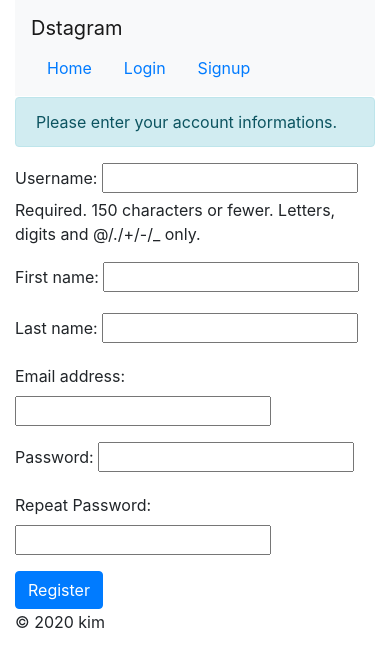
After one commit to slsajs/dstargarm, a Django app: page /accounts/register/ in a window 390 px wide. The commit adds this page. Shown: the top 667 px of the page. Run offline with Django 3.2, Linux system fonts and the light colour scheme; some libraries are stand-ins or nearby versions.

Commit message:
회원가입 기능 추가

```diff
--- /dev/null
+++ b/accounts/forms.py
@@ -0,0 +1,16 @@
+from django.contrib.auth.models import User
+from django import forms
+
+class RegisterForm(forms.ModelForm):
+    password = forms.CharField(label='Password', widget=forms.PasswordInput)
+    password2 = forms.CharField(label='Repeat Password', widget=forms.PasswordInput)
+
+    class Meta:
+        model = User
+        fields = ['username', 'first_name', 'last_name', 'email']
+
+    def clean_password2(self):
+        cd = self.cleaned_data
+        if cd['password'] != cd['password2']:
+            raise forms.ValidationError('Passwords not matched!')
+        return cd['password2']
--- /dev/null
+++ b/accounts/templates/registration/register.html
@@ -0,0 +1,18 @@
+{% extends 'base.html' %}
+
+{% block title %}- Registration{% endblock %}
+
+{% block content %}
+<div class="row">
+    <div class="col-md-2"></div>
+    <div class="col-md-8 panel panel-default">
+        <div class="alert alert-info">Please enter your account informations.</div>
+        <form action="" method="post">
+            {{form.as_p}}
+            {% csrf_token %}
+            <input class="btn btn-primary" type="submit" value="Register">
+        </form>
+    </div>
+    <div class="col-md-2"></div>
+</div>
+{% endblock %}
--- a/accounts/urls.py
+++ b/accounts/urls.py
@@ -1,9 +1,11 @@
 from django.urls import path
 from django.contrib.auth import views as auth_view
+from .views import register
 
 
 
 urlpatterns = [
     path('login/', auth_view.LoginView.as_view(), name='login'),
     path('logout/', auth_view.LogoutView.as_view(template_name='registration/logout.html'), name='logout'),
+    path('register/', register, name='register'),
 ]
--- a/accounts/views.py
+++ b/accounts/views.py
@@ -1,3 +1,16 @@
 from django.shortcuts import render
+from .forms import RegisterForm
 
-# Create your views here.
+def register(request):
+
+    if request.method == 'POST':
+        user_form = RegisterForm(request.POST)
+        if user_form.is_valid():
+            new_user = user_form.save(commit=False)
+            new_user.set_password(user_form.cleaned_data['password'])
+            new_user.save()
+            return render(request, 'registration/register_done.html', {'new_user':new_user})
+    else:
+        user_form = RegisterForm()
+
+    return render(request, 'registration/register.html',{'form':user_form})
--- a/templates/base.html
+++ b/templates/base.html
@@ -23,7 +23,7 @@
                 <li class="nav-item"><a href="{% url 'logout' %}" class="nav-link">Logout</a></li>
                 {% else %}
                 <li class="nav-item"><a href="{% url 'login' %}" class="nav-link">Login</a></li>
-                <li class="nav-item"><a href="#" class="nav-link">Signup</a></li>
+                <li class="nav-item"><a href="{% url 'register' %}" class="nav-link">Signup</a></li>
                 {% endif %}
             </ul>
         </nav>
```
Also changed, not shown: accounts/templates/registration/register_done.html (added, +14 -0 lines).
